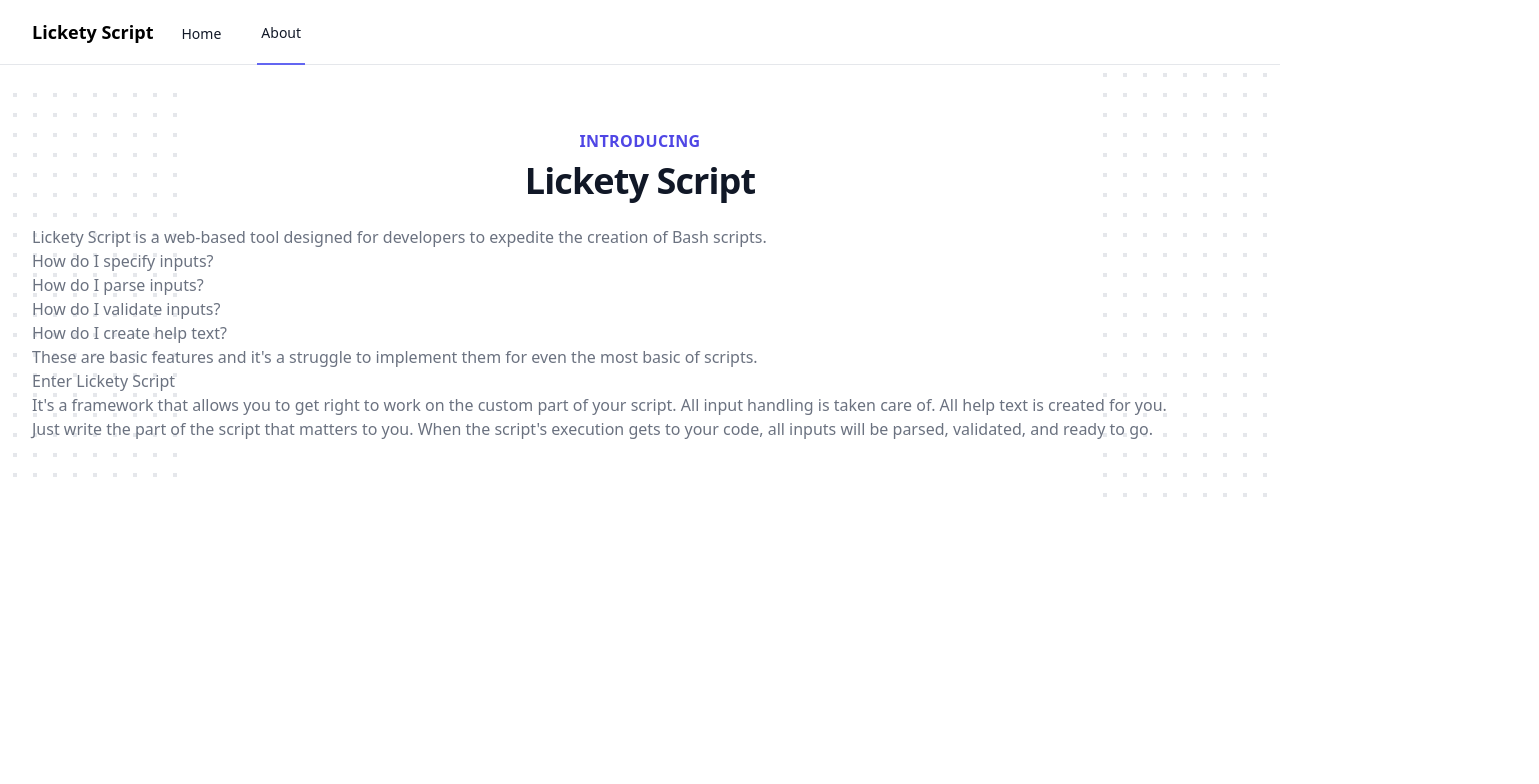
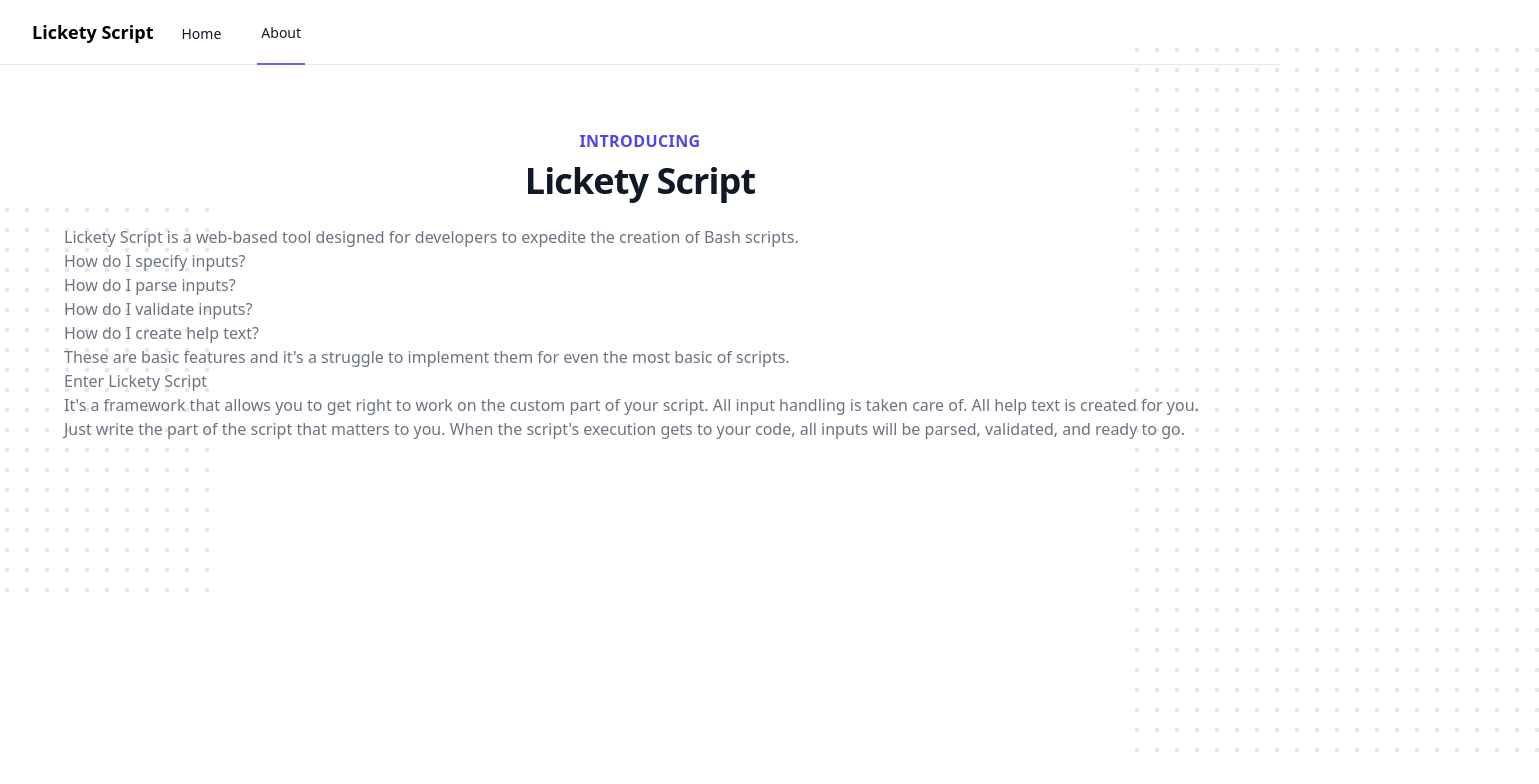
Before and after one commit to mikeleitz/licketyscript-portal, a Vue app: page /about in a window 1280 px wide. Shown: the top 784 px of the page, 1539 px wide, since content can reach past the window. Built offline with nearby package versions, Linux system fonts and the light colour scheme; what @tailwindcss/typography would draw is missing.

Commit message:
Fix mobile menu on about page.

```diff
--- a/src/views/About.vue
+++ b/src/views/About.vue
@@ -8,7 +8,7 @@
 
     <div>
       <main>
-        <div class="relative py-16 bg-white overflow-hidden">
+        <div class="py-16 max-w-7xl mx-auto sm:px-6 lg:px-8 overflow-hidden">
           <div class="hidden lg:block lg:absolute lg:inset-y-0 lg:h-full lg:w-full">
             <div class="relative h-full text-lg max-w-prose mx-auto" aria-hidden="true">
               <svg class="absolute top-12 left-full transform translate-x-32" width="404" height="384" fill="none"
```
